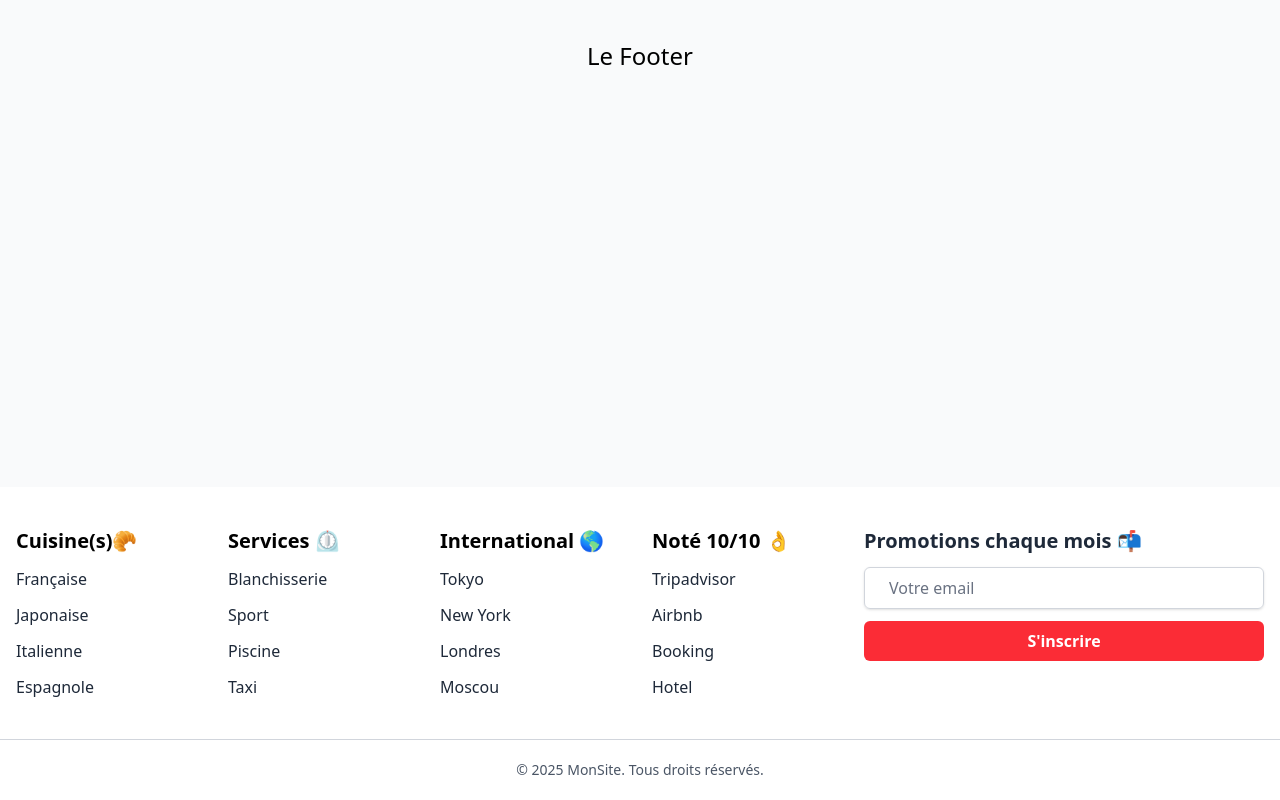
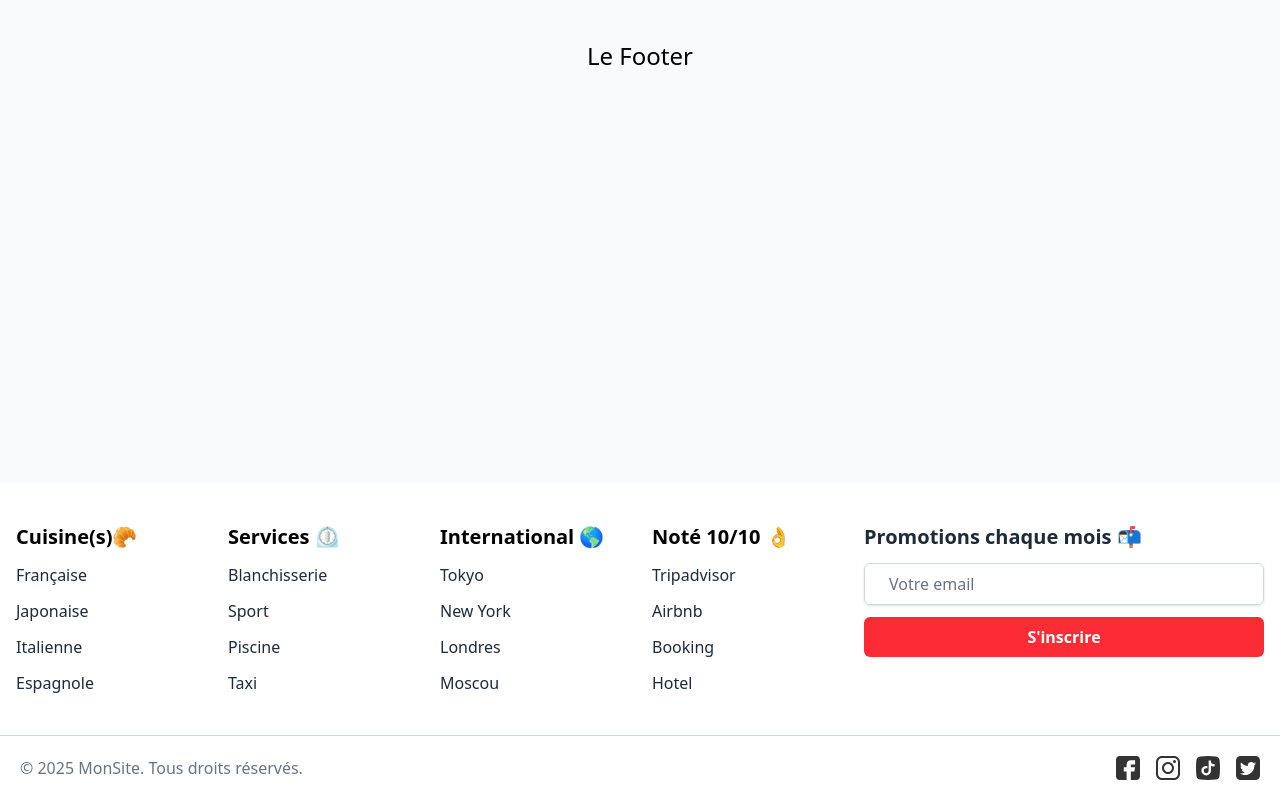
Before and after one commit to Fayecodeur/cours-tailwindcss-v4, a plain HTML site: page Composants/10.Footer/2.resolution.html in a window 1280 px wide. Drawn offline with nearby package versions, Linux system fonts and the light colour scheme.

Commit message:
finition du footer

```diff
--- a/Composants/10.Footer/2.resolution.html
+++ b/Composants/10.Footer/2.resolution.html
@@ -81,8 +81,32 @@
 
     <!-- ligne sur toute la largeur -->
     <div class="border-t border-gray-300 mt-10 w-full">
-      <div class="py-5 text-center text-sm text-gray-600">
-        © 2025 MonSite. Tous droits réservés.
+      <div class="py-5 container mx-auto px-5">
+        <div class="flex flex-col min-[450px]:flex-row min-[450px]:justify-between ">
+          <p class="text-gray-500 mb-3 md:mb-0">© 2025 MonSite. Tous droits réservés.</p>
+          <ul class="flex gap-4">
+            <li>
+              <a href="">
+                <img src="ressources/facebook.svg" class="w-6" alt="">
+              </a>
+            </li>
+            <li>
+              <a href="">
+                <img src="ressources/instagram.svg" class="w-6" alt="">
+              </a>
+            </li>
+            <li>
+              <a href="">
+                <img src="ressources/tiktok.svg" class="w-6" alt="">
+              </a>
+            </li>
+            <li>
+              <a href="">
+                <img src="ressources/twitter-sign.svg" class="w-6" alt="">
+              </a>
+            </li>
+          </ul>
+        </div>
       </div>
     </div>
   </footer>
```
